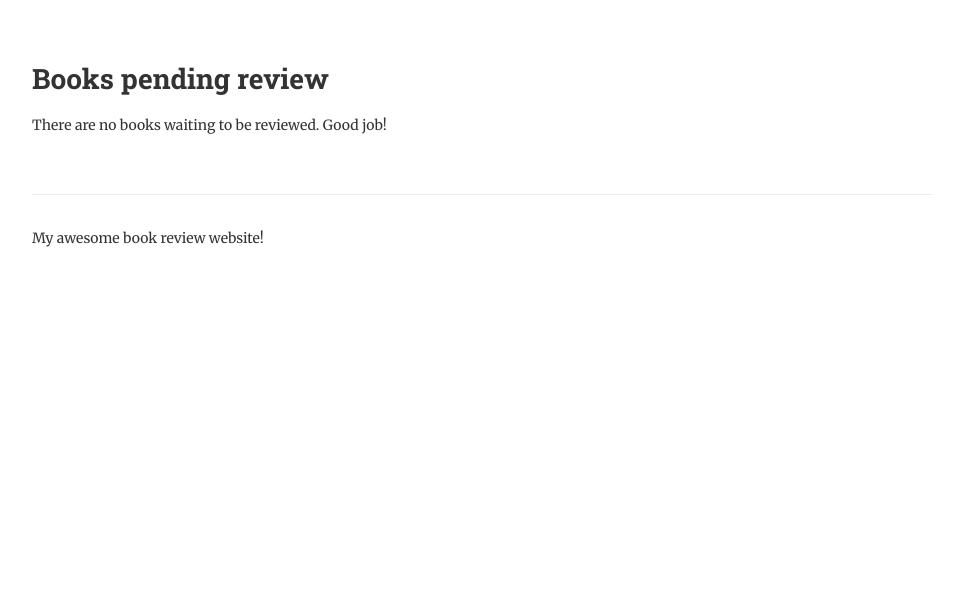
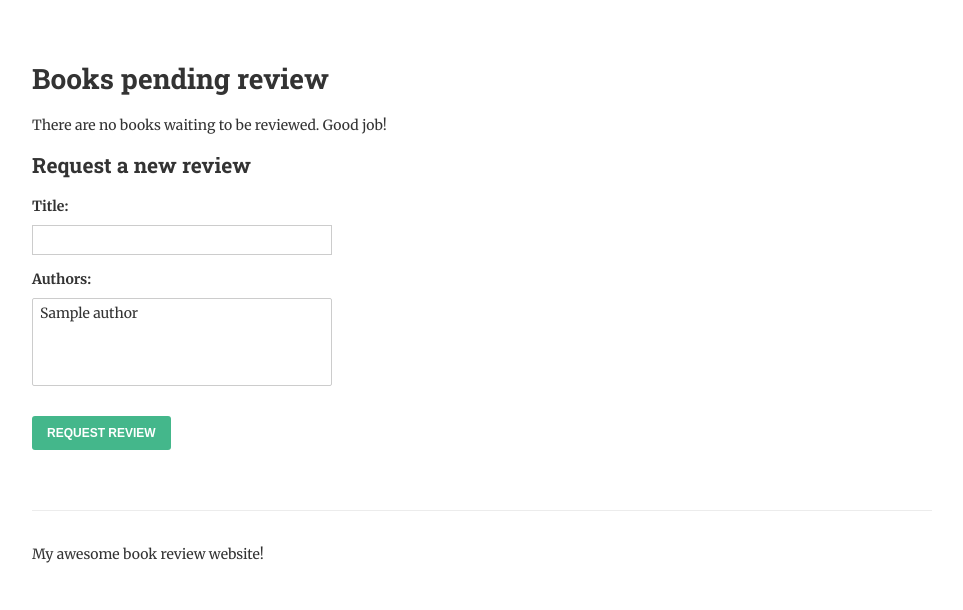
Before and after one commit to rschalch/readit, a Django app: page /review/ in a window 1280 px wide. Shown: the part 190-800 px from the top of the page, without its empty margins (158-1121 px from the left). Run offline with Django 3.2, Linux system fonts and the light colour scheme; tables that the repository leaves empty hold one stand-in row (values such as "Sample post").

Commit message:
Add ModelForm for creating new book review requests

```diff
--- a/books/forms.py
+++ b/books/forms.py
@@ -1,4 +1,6 @@
 from django import forms
+
+from books.models import Book
 
 
 class ReviewForm(forms.Form):
@@ -15,7 +17,13 @@ class ReviewForm(forms.Form):
         widget=forms.Textarea,
         min_length=300,
         error_messages={
-            'required':'Please enter your review!',
-            'min_length':'Please write at least 300 characters (you have written %(show_value)s)'
+            'required': 'Please enter your review!',
+            'min_length': 'Please write at least 300 characters (you have written %(show_value)s)'
         }
     )
+
+
+class BookForm(forms.ModelForm):
+    class Meta:
+        model = Book
+        fields = ['title', 'authors']  # by default all fields are displayed but we can override the fields property
--- a/books/templates/list-to-review.html
+++ b/books/templates/list-to-review.html
@@ -25,4 +25,11 @@
 	{% else %}
 		<p>There are no books waiting to be reviewed.  Good job!</p>
 	{% endif %}
+
+  <h2>Request a new review</h2>
+  <form method="post">
+    {% csrf_token %}
+    {{ form.as_table }}
+    <input type="submit" value="Request Review">
+  </form>
 {% endblock %}
--- a/books/views.py
+++ b/books/views.py
@@ -4,7 +4,7 @@ from django.shortcuts import render, get_object_or_404, redirect
 from django.views.generic import DetailView
 from django.views.generic import View
 
-from books.forms import ReviewForm
+from books.forms import ReviewForm, BookForm
 from books.models import Book, Author
 
 
@@ -58,17 +58,48 @@ class AuthorDetail(DetailView):
     template_name = "author.html"
 
 
-def review_books(request):
+# def review_books(request):
+#     """
+#     List all of the books that we want to review.
+#     """
+#     books = Book.objects.filter(date_reviewed__isnull=True).prefetch_related('authors')
+#
+#     context = {
+#         'books': books,
+#     }
+#
+#     return render(request, "list-to-review.html", context)
+
+
+class ReviewList(View):
     """
     List all of the books that we want to review.
     """
-    books = Book.objects.filter(date_reviewed__isnull=True).prefetch_related('authors')
 
-    context = {
-        'books': books,
-    }
+    def get(self, request):
+        books = Book.objects.filter(date_reviewed__isnull=True).prefetch_related('authors')
 
-    return render(request, "list-to-review.html", context)
+        context = {
+            'books': books,
+            'form': BookForm
+        }
+
+        return render(request, "list-to-review.html", context)
+
+    def post(self, request):
+        form = BookForm(request.POST)
+        books = Book.objects.filter(date_reviewed__isnull=True).prefetch_related('authors')
+
+        if form.is_valid():
+            form.save()
+            return redirect('review-books')
+
+        context = {
+            'form': form,
+            'books': books,
+        }
+
+        return render(request, "list-to-review.html", context)
 
 
 def review_book(request, pk):
--- a/readit/urls.py
+++ b/readit/urls.py
@@ -16,7 +16,7 @@ Including another URLconf
 from django.conf.urls import url
 from django.contrib import admin
 
-from books.views import AuthorList, AuthorDetail, list_books, BookDetail, review_book, review_books
+from books.views import AuthorList, AuthorDetail, list_books, BookDetail, review_book, ReviewList
 
 urlpatterns = [
     url(r'^admin/', admin.site.urls),
@@ -24,6 +24,6 @@ urlpatterns = [
     url(r'^authors/$', AuthorList.as_view(), name="authors"),
     url(r'^books/(?P<pk>[-\w]+)/$', BookDetail.as_view(), name="book-detail"),
     url(r'^authors/(?P<pk>[-\w]+)/$', AuthorDetail.as_view(), name="author-detail"),
-    url(r'^review/$', review_books, name='review-books'),
+    url(r'^review/$', ReviewList.as_view(), name='review-books'),
     url(r'^review/(?P<pk>[-\w]+)/$', review_book, name='review-book'),
 ]
```
